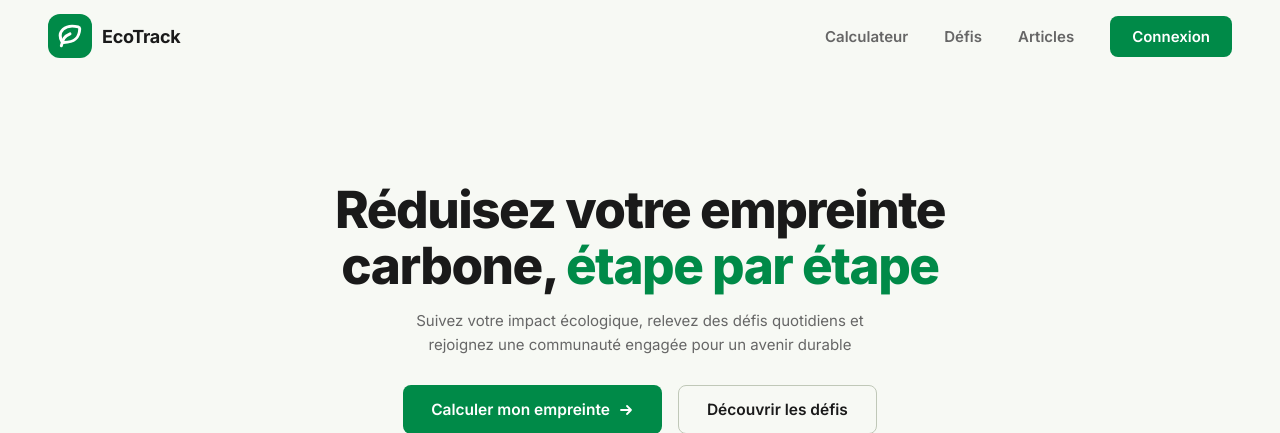
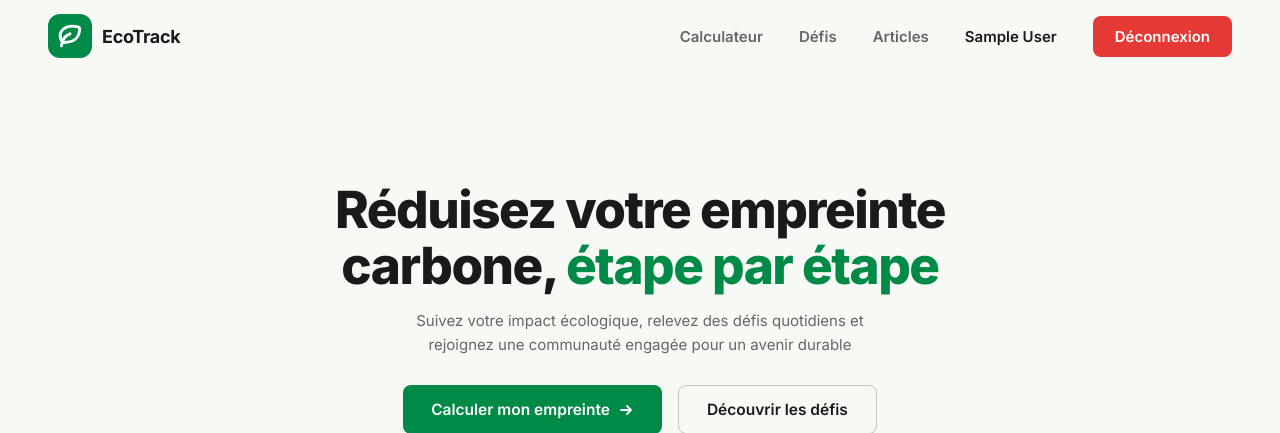
Before and after one commit to mgayvallet/EcoTrack, a PHP site: page / in a window 1280 px wide. Shown: the top 433 px of the page. Run offline with PHP 8.4, Linux system fonts and the light colour scheme; the visitor is signed in with stand-in values (Sample User, id 1).

Commit message:
feat: implement user authentication and enhance navigation with dynamic user interface

```diff
--- a/public/index.php
+++ b/public/index.php
@@ -8,7 +8,7 @@ require SRC . 'helper.php';
 
 $router = new MVC\Router($_SERVER["REQUEST_URI"]);
 $router->get('/', "HomeController@index");
-$router->get('/calculator', "HomeController@showCalculatorPage");
+$router->get('/calculator', "HomeController@showCalculatorPage")->auth();
 
 $router->get('/login', "UserController@loginPage");
 $router->post('/login', "UserController@login");
--- a/public/style/style.css
+++ b/public/style/style.css
@@ -105,6 +105,21 @@ nav {
 
 .site-nav .btn-connexion:hover {
 	background-color: #007040;
+}
+
+.user-name {
+	color: var(--text-dark);
+	font-size: 15px;
+	font-weight: 600;
+}
+
+.site-nav .btn-connexion.btn-logout {
+	background-color: #e53935;
+}
+
+.site-nav .btn-connexion.btn-logout:hover {
+	background-color: #b71c1c;
+	color: white;
 }
 
 main {
--- a/src/Controllers/HomeController.php
+++ b/src/Controllers/HomeController.php
@@ -1,8 +1,6 @@
 <?php
 
 namespace MVC\Controllers;
-
-use MVC\Models\UserManager;
 
 class HomeController
 {
@@ -18,11 +16,6 @@ class HomeController
 
     public function showCalculatorPage()
     {
-        if (!UserManager::isLoggedIn()) {
-            header('Location: /login');
-            exit;
-        }
-
         ob_start();
         require VIEWS . 'App/calculator.php';
         $content = ob_get_clean();
--- a/src/Route.php
+++ b/src/Route.php
@@ -7,10 +7,20 @@ class Route {
     private $callable;
     private $matches = [];
     private $params = [];
+    private $protected = false;
 
     public function __construct($path, $callable){
         $this->path = trim($path, '/');
         $this->callable = $callable;
+    }
+
+    public function auth(){
+        $this->protected = true;
+        return $this;
+    }
+
+    public function isProtected(){
+        return $this->protected;
     }
 
     public function match($url){
--- a/src/Router.php
+++ b/src/Router.php
@@ -28,6 +28,10 @@ class Router {
         }
         foreach($this->routes[$_SERVER['REQUEST_METHOD']] as $route){
             if($route->match($this->url)){
+                if($route->isProtected() && !isset($_SESSION['user_id'])){
+                    header('Location: /login');
+                    exit;
+                }
                 return $route->call();
             }
         }
--- a/src/Views/layout/layout.php
+++ b/src/Views/layout/layout.php
@@ -24,7 +24,12 @@
         <a href="/calculateur">Calculateur</a>
         <a href="/defis">Défis</a>
         <a href="/articles">Articles</a>
-        <a href="/login" class="btn-connexion">Connexion</a>
+        <?php if (isset($_SESSION['user_id'])): ?>
+          <span class="user-name"><?= htmlspecialchars($_SESSION['user_name'] ?? '') ?></span>
+          <a href="/logout" class="btn-connexion btn-logout">Déconnexion</a>
+        <?php else: ?>
+          <a href="/login" class="btn-connexion">Connexion</a>
+        <?php endif; ?>
       </nav>
     </header>
 
```
Also changed, not shown: database.sql (+12 -2 lines).
